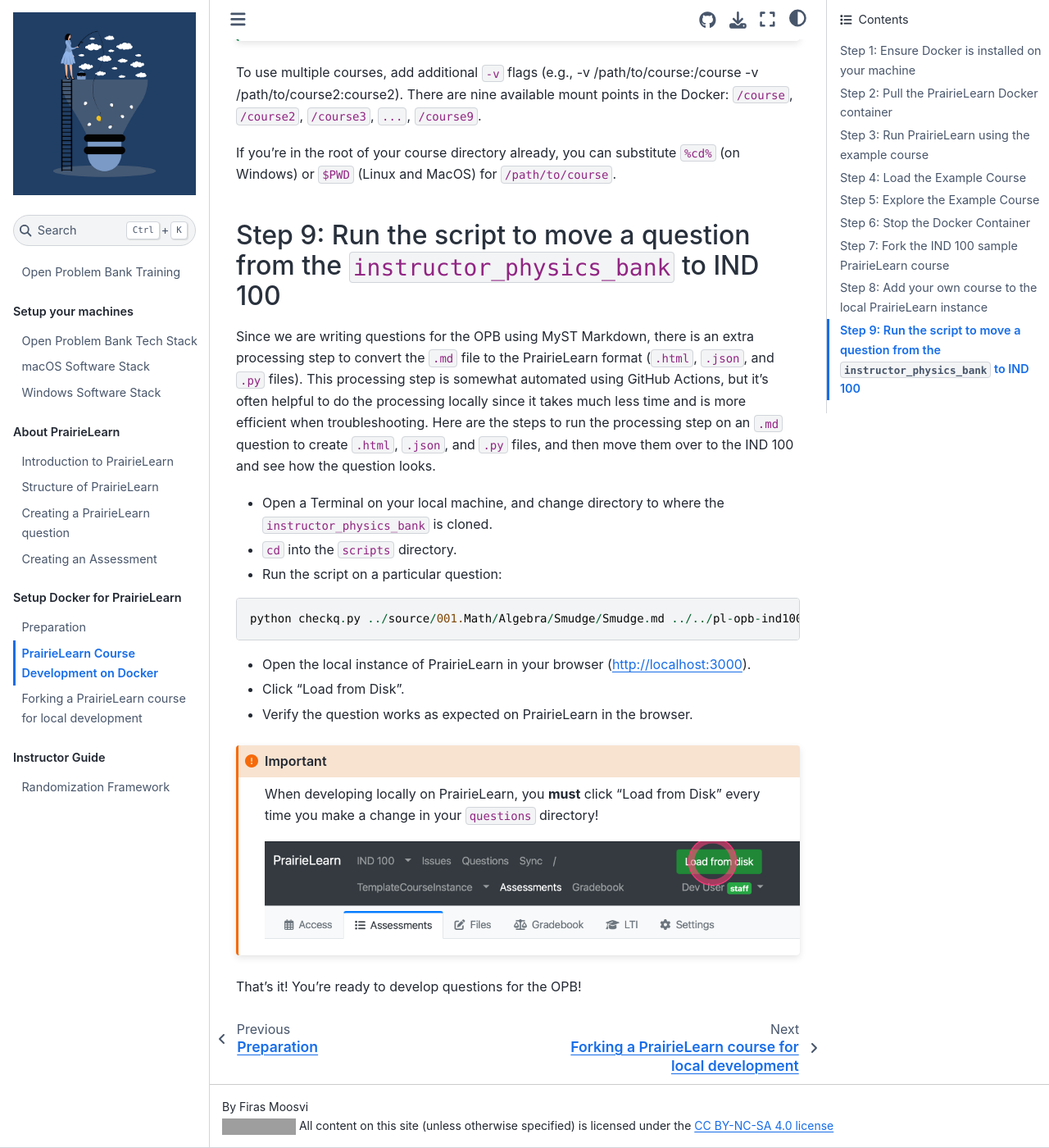
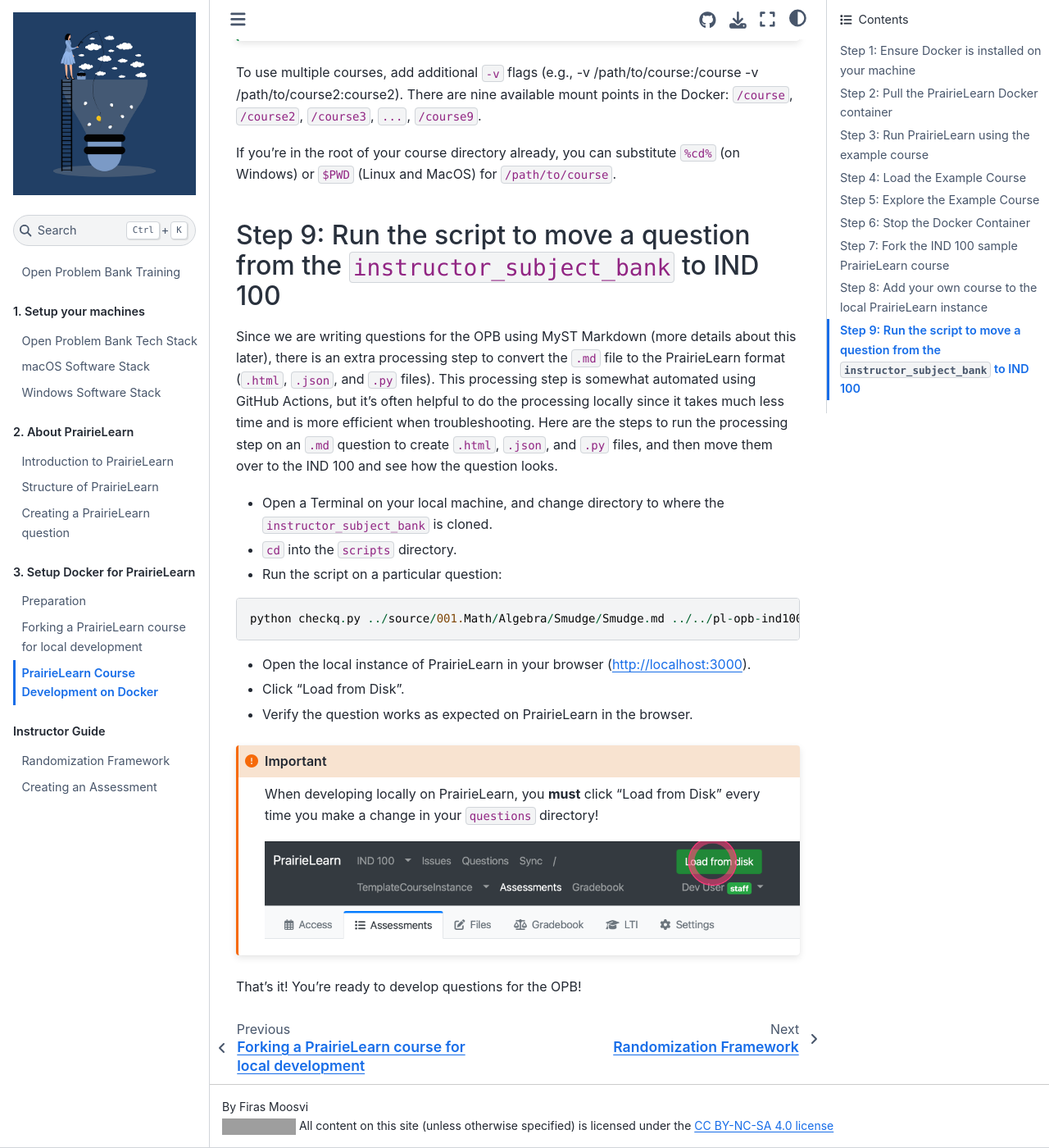
Before and after one commit to open-resources/opb_training, a Jupyter Book: the page built from content/pl_docker/docker_course_dev.md, in a window 1280 px wide and 1400 px high, scrolled down 5464 px. Shown: the whole window at 82% size. Built offline with Jupyter Book 1.0.4 settings and Sphinx 7.4.7 and the Sphinx Book theme 1.1.4, drawn with Linux system fonts in a browser that asks for light colours; some of the changed text lies outside the part shown; grey boxes are pictures that could not be loaded.

Commit message:
update order of the docker sections

`````diff
--- a/_toc.yml
+++ b/_toc.yml
@@ -6,27 +6,26 @@ parts:
 #   - file: content/about
 #   - file: content/faq
 
-- caption: Setup your machines
+- caption: 1. Setup your machines
   chapters:
   - file: content/setup/stack
   - file: content/setup/install_ds_stack_mac
   # - file: content/setup/install_ds_stack_ubuntu
   - file: content/setup/install_ds_stack_windows
 
-- caption: About PrairieLearn
+- caption: 2. About PrairieLearn
   chapters:
   - file: content/pl/intro
   - file: content/pl/intro_structure
   - file: content/pl/intro_creating_q
-  - file: content/pl/intro_creating_assessment
 
-- caption: Setup Docker for PrairieLearn
+- caption: 3. Setup Docker for PrairieLearn
   chapters:
   - file: content/pl_docker/preparation
+  - file: content/pl_docker/opb_course_repo
   - file: content/pl_docker/docker_course_dev
-  - file: content/pl_docker/opb_course_repo
 
-# - caption: Develop Questions for an OPB
+# - caption: 4. Develop Questions for an OPB
 #   chapters:
 #   - file: content/dev/overview
 #   - file: content/dev/anatomy
@@ -34,7 +33,7 @@ parts:
 #   - file: content/dev/authoring
 #   - file: content/dev/opb_questions
 
-# - caption: Guides
+# - caption: 5. Guides
 #   chapters:
 #   - file: content/guides/latex
 #   - file: content/guides/reviews
@@ -51,6 +50,7 @@ parts:
 - caption: Instructor Guide
   chapters:
   - file: content/instructors/randomization_framework
+  - file: content/pl/intro_creating_assessment
 
 # - caption: Course Feedback
 #   chapters:
--- a/content/pl_docker/docker_course_dev.md
+++ b/content/pl_docker/docker_course_dev.md
@@ -120,7 +120,7 @@ docker run -it --rm -p 3000:3000 -v local_path:/course prairielearn/prairielearn
 ```
 
 ````{tip}
-For staff working on the Open Problem Bank, your `local_path` should be the **absolute path** wherever you cloned the IND 100 (`pl-opb-ind100`) and the `instructor_physics_bank` repositories.
+For staff working on the Open Problem Bank, your `local_path` should be the **absolute path** wherever you cloned the IND 100 (`pl-opb-ind100`) and the `instructor_subject_bank` repositories.
 
 For example, the exact command for me is:
 
@@ -145,13 +145,13 @@ If you plan on running externally graded questions in local development, please
 **NOTE**: On MacOS with "Apple Silicon" (ARM64) hardware, the use of R is not currently supported.
  -->
 
-## Step 9: Run the script to move a question from the `instructor_physics_bank` to IND 100
+## Step 9: Run the script to move a question from the `instructor_subject_bank` to IND 100
 
-Since we are writing questions for the OPB using MyST Markdown, there is an extra processing step to convert the `.md` file to the PrairieLearn format (`.html`, `.json`, and `.py` files).
+Since we are writing questions for the OPB using MyST Markdown (more details about this later), there is an extra processing step to convert the `.md` file to the PrairieLearn format (`.html`, `.json`, and `.py` files).
 This processing step is somewhat automated using GitHub Actions, but it's often helpful to do the processing locally since it takes much less time and is more efficient when troubleshooting.
 Here are the steps to run the processing step on an `.md` question to create `.html`, `.json`, and `.py` files, and then move them over to the IND 100 and see how the question looks.
 
-- Open a Terminal on your local machine, and change directory to where the `instructor_physics_bank` is cloned.
+- Open a Terminal on your local machine, and change directory to where the `instructor_subject_bank` is cloned.
 - `cd` into the `scripts` directory.
 - Run the script on a particular question:
 
`````
Also changed, not shown: content/pl_docker/opb_course_repo.md (+2 -2 lines).
